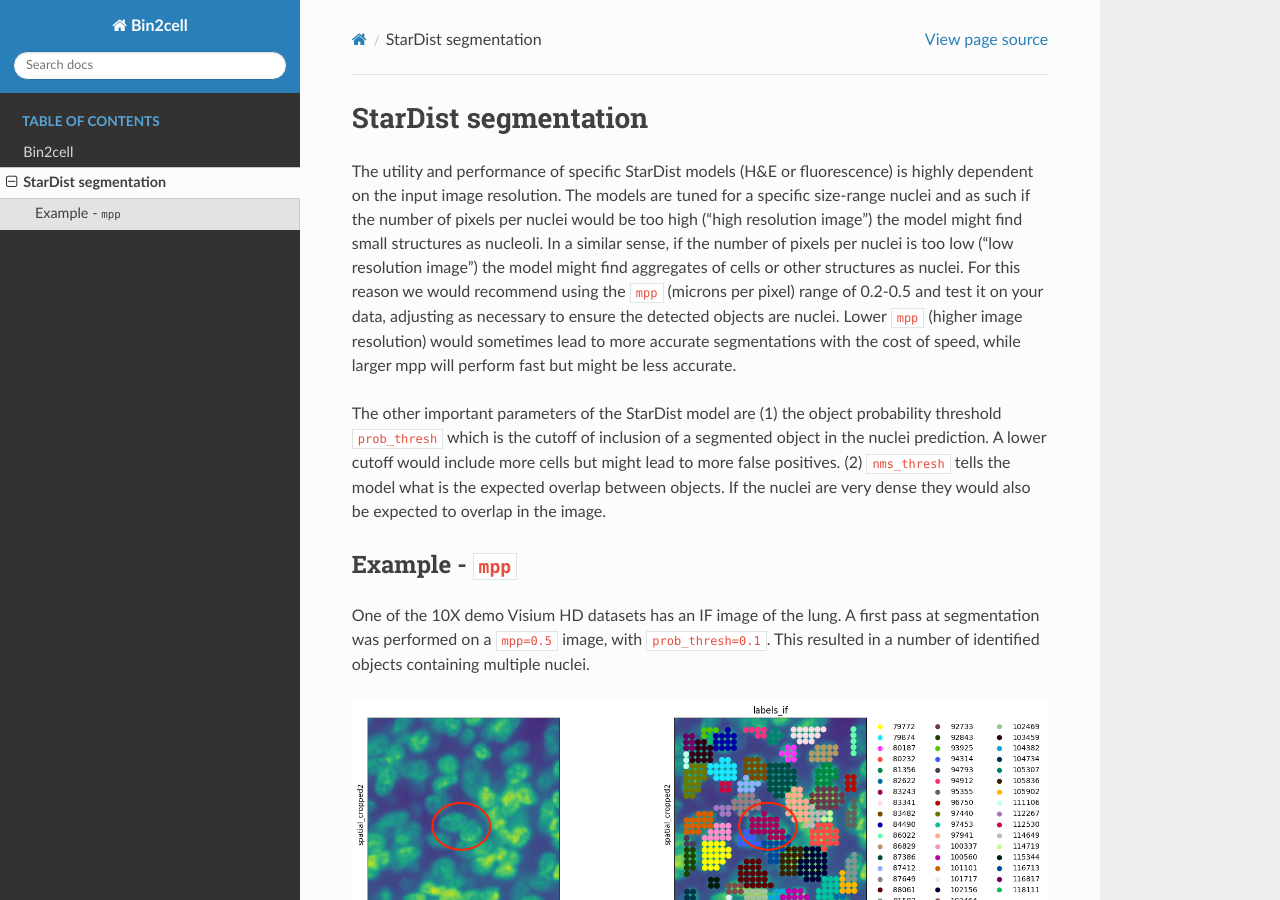
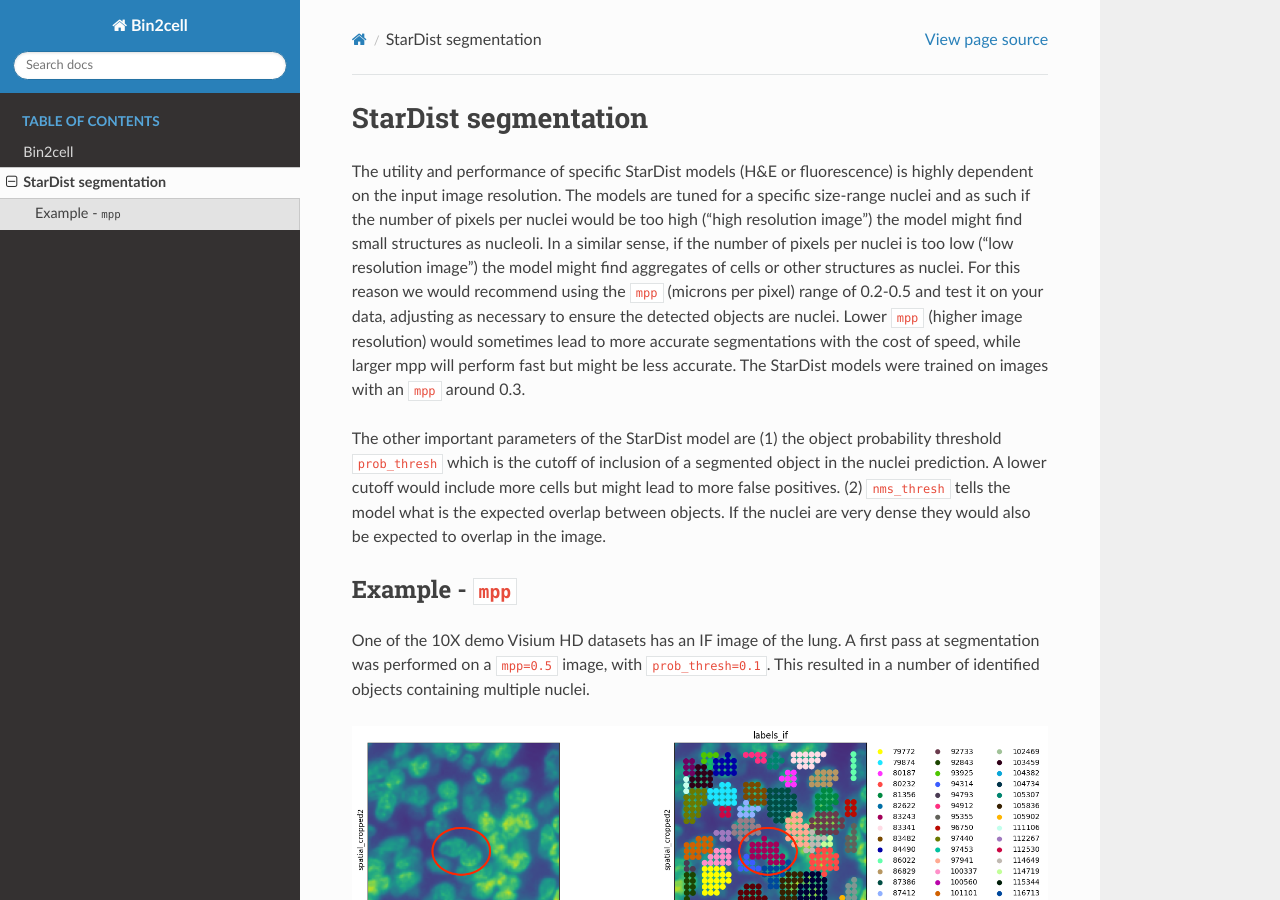
Before and after one commit to Teichlab/bin2cell, a Sphinx documentation site: the page built from docs/segmentation.rst, in a window 1280 px wide and 900 px high. Built offline with Sphinx 7.4.7 and the Read the Docs theme 2.0.0, drawn with Linux system fonts in a browser that asks for light colours.

Commit message:
improve wordings

```diff
--- a/docs/segmentation.rst
+++ b/docs/segmentation.rst
@@ -1,7 +1,7 @@
 StarDist segmentation
 =====================
 
-The utility and performance of specific StarDist models (H&E or fluorescence) is highly dependent on the input image resolution. The models are tuned for a specific size-range nuclei and as such if the number of pixels per nuclei would be too high ("high resolution image") the model might find small structures as nucleoli. In a similar sense, if the number of pixels per nuclei is too low ("low resolution image") the model might find aggregates of cells or other structures as nuclei. For this reason we would recommend using the ``mpp`` (microns per pixel) range of 0.2-0.5 and test it on your data, adjusting as necessary to ensure the detected objects are nuclei. Lower ``mpp`` (higher image resolution) would sometimes lead to more accurate segmentations with the cost of speed, while larger mpp will perform fast but might be less accurate.
+The utility and performance of specific StarDist models (H&E or fluorescence) is highly dependent on the input image resolution. The models are tuned for a specific size-range nuclei and as such if the number of pixels per nuclei would be too high ("high resolution image") the model might find small structures as nucleoli. In a similar sense, if the number of pixels per nuclei is too low ("low resolution image") the model might find aggregates of cells or other structures as nuclei. For this reason we would recommend using the ``mpp`` (microns per pixel) range of 0.2-0.5 and test it on your data, adjusting as necessary to ensure the detected objects are nuclei. Lower ``mpp`` (higher image resolution) would sometimes lead to more accurate segmentations with the cost of speed, while larger mpp will perform fast but might be less accurate. The StarDist models were trained on images with an ``mpp`` around 0.3.
 
 The other important parameters of the StarDist model are (1) the object probability threshold ``prob_thresh`` which is the cutoff of inclusion of a segmented object in the nuclei prediction. A lower cutoff would include more cells but might lead to more false positives. (2) ``nms_thresh`` tells the model what is the expected overlap between objects. If the nuclei are very dense they would also be expected to overlap in the image.
 
```
Also changed, not shown: README.md (+1 -1 lines).
